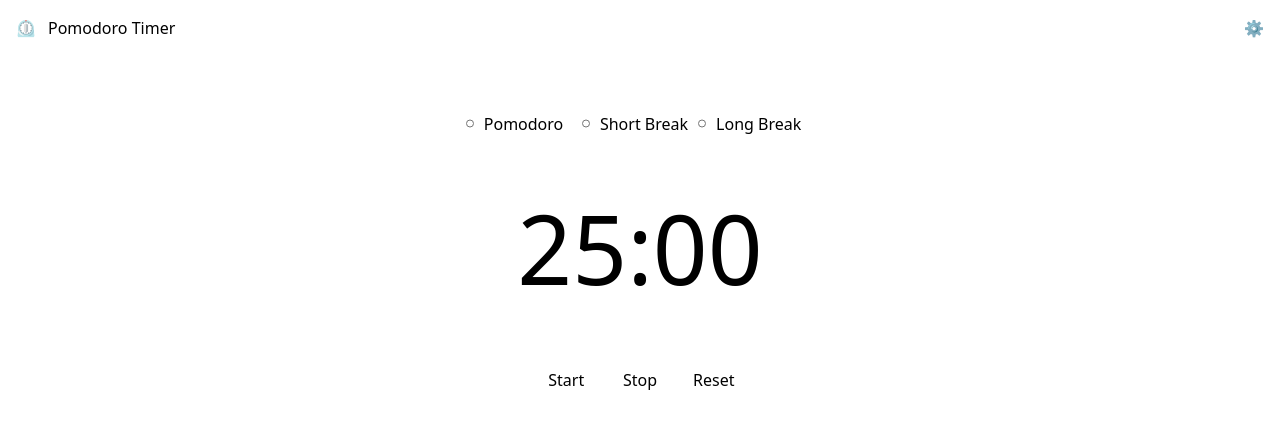
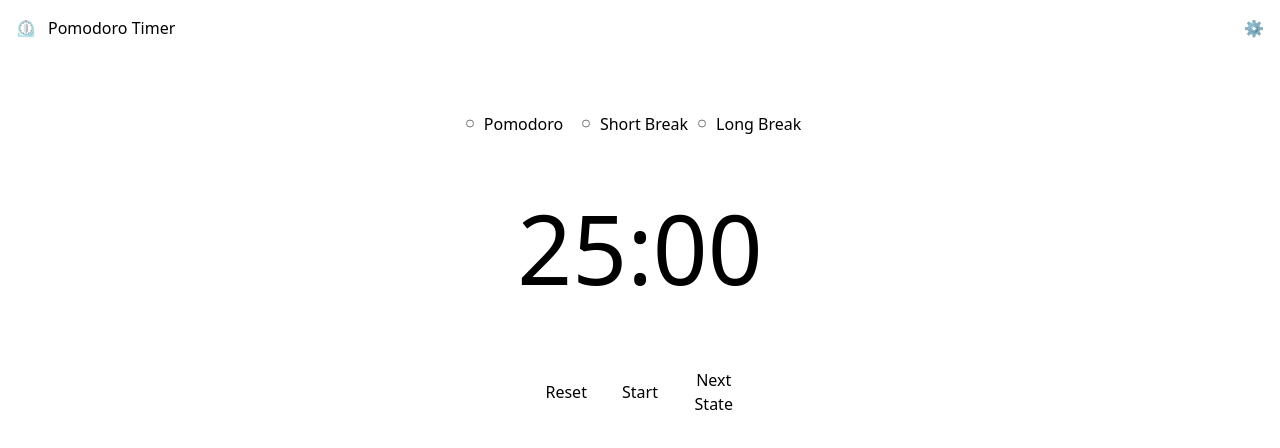
Before and after one commit to jstevenfm/PomodoroTimer-React-Tailwind, a React (Vite) app: page / in a window 1280 px wide. Shown: the top 448 px of the page. Built offline with nearby package versions, Linux system fonts and the light colour scheme.

Commit message:
feat: implement BtnTimerControls component and update TimerControls to use it

```diff
--- a/src/assets/components/sections/timer/TimerControls.jsx
+++ b/src/assets/components/sections/timer/TimerControls.jsx
@@ -1,9 +1,15 @@
+import BtnTimerControls from "../../ui/BtnTimerControls";
+
 const TimerControls = () => {
+  const controls = [
+    { title: "Reset" },
+    { title: "Start" },
+    { title: "Next State" },
+  ]
+
   return (
     <div className="py-2 px-5 w-3/4 max-w-72 grid grid-cols-3 justify-items-center">
-      <button className="">Start</button>
-      <button className="">Stop</button>
-      <button className="">Reset</button>
+      {controls.map( control => <BtnTimerControls key={control.title} title={control.title} /> )}
     </div>
   );
 }
--- /dev/null
+++ b/src/assets/components/ui/BtnTimerControls.jsx
@@ -0,0 +1,8 @@
+const BtnTimerControls = ({ title }) => {
+  return (
+    <button className="cursor-pointer hover:scale-105" title={title}>{title}</button>
+
+  )
+}
+
+export default BtnTimerControls
```
